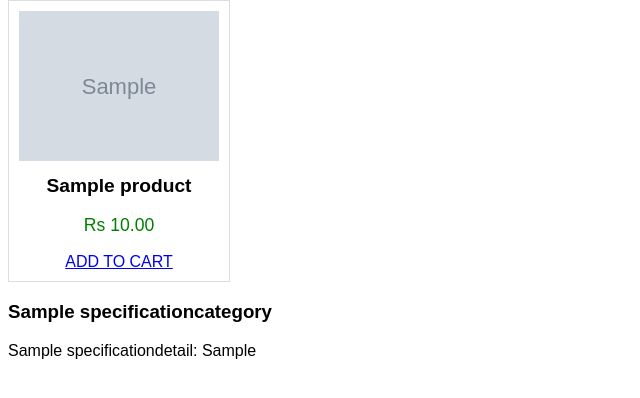
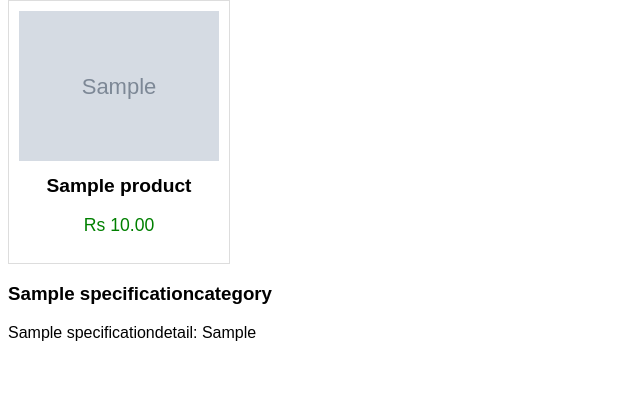
Before and after one commit to usmanfcit/priceoyeClone, a Django app: template products/templates/product_detail.html in a window 1280 px wide. Shown: the part 46-444 px from the top of the page, without its empty margins (0-640 px from the left). Run offline with Django 4.2, Linux system fonts and the light colour scheme; the template is opened without the code that fills it: values that come from a table or form of the project are taken from there, others are empty; tables that the repository leaves empty hold one stand-in row (values such as "Sample post"); grey boxes marked "Sample" are stand-in pictures.

Commit message:
Update product_detail.html

```diff
--- a/products/templates/product_detail.html
+++ b/products/templates/product_detail.html
@@ -8,9 +8,6 @@
     <img src="{{ selected_product.image_url }}" alt="{{ selected_product.name }}">
     <h3>{{ selected_product.name }}</h3>
     <p>Rs {{ selected_product.price }}</p>
-    <div class="cart-url">
-        <a href="{% url "orders:add_to_cart" selected_product.id %}">ADD TO CART</a>
-    </div>
 </div>
 
 {% for group in spec_groups %}
```
